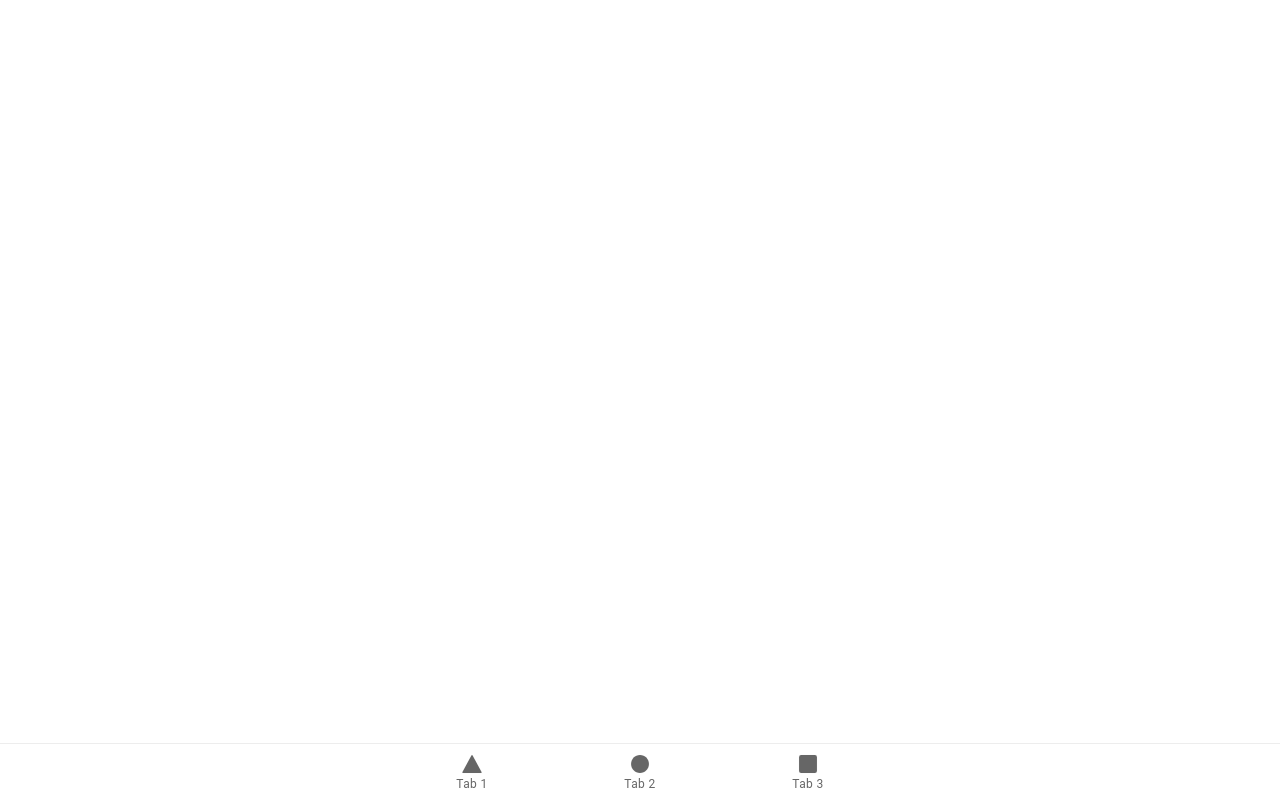
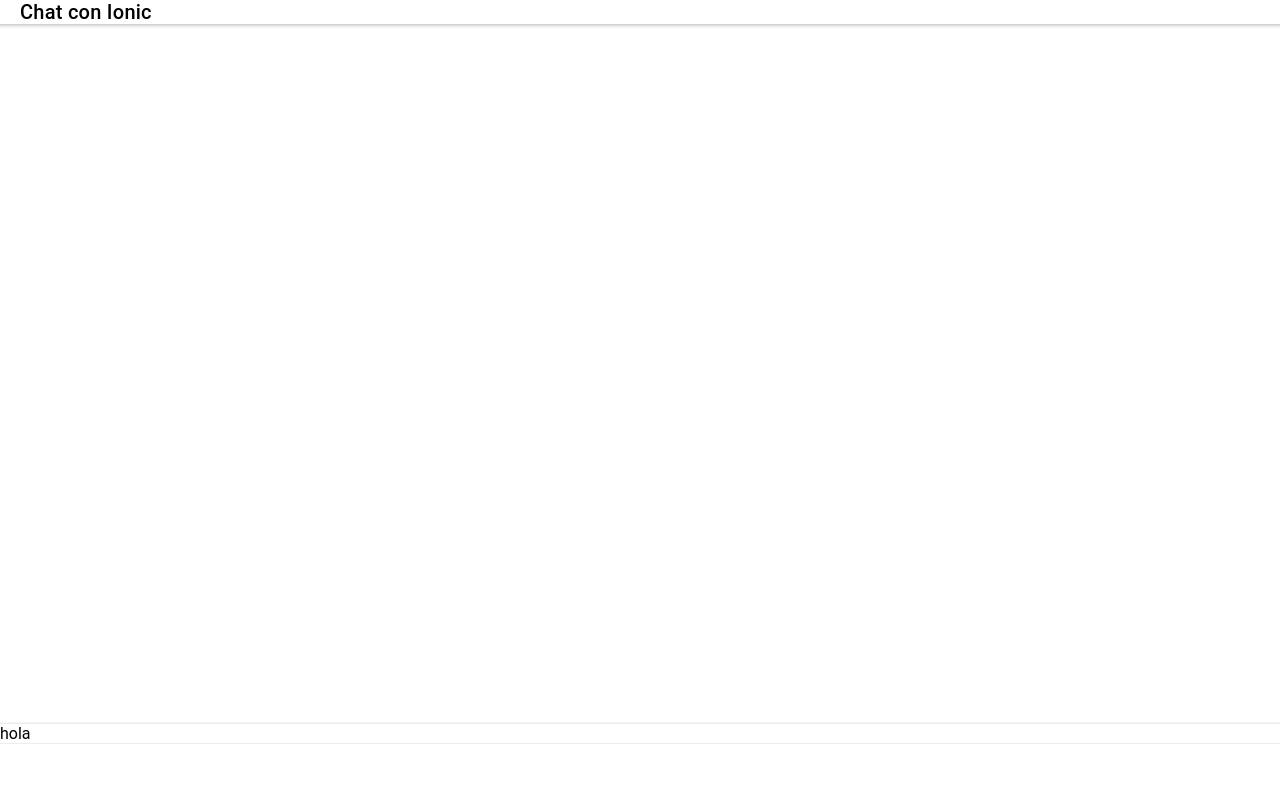
Before and after one commit to SergioBandera/chat-ionic, a React (Create React App) app: page /chat in a window 1280 px wide. Built offline with nearby package versions, Linux system fonts and the light colour scheme.

Commit message:
ionic chat

```diff
--- a/package.json
+++ b/package.json
@@ -24,7 +24,6 @@
     "react-dom": "^17.0.1",
     "react-router": "^5.2.0",
     "react-router-dom": "^5.2.0",
-    "react-scripts": "^5.0.0",
     "typescript": "^4.1.3",
     "web-vitals": "^0.2.4",
     "workbox-background-sync": "^5.1.4",
@@ -65,7 +64,8 @@
     ]
   },
   "devDependencies": {
-    "@capacitor/cli": "3.5.1"
+    "@capacitor/cli": "3.5.1",
+    "react-scripts": "5.0.1"
   },
   "description": "An Ionic project"
 }
--- a/src/App.tsx
+++ b/src/App.tsx
@@ -1,19 +1,14 @@
 import { Redirect, Route } from 'react-router-dom';
 import {
   IonApp,
-  IonIcon,
-  IonLabel,
   IonRouterOutlet,
   IonTabBar,
-  IonTabButton,
   IonTabs,
   setupIonicReact
 } from '@ionic/react';
 import { IonReactRouter } from '@ionic/react-router';
-import { ellipse, square, triangle } from 'ionicons/icons';
-import Tab1 from './pages/Tab1';
-import Tab2 from './pages/Tab2';
-import Tab3 from './pages/Tab3';
+import Chat from './pages/Chat';
+
 
 /* Core CSS required for Ionic components to work properly */
 import '@ionic/react/css/core.css';
@@ -41,32 +36,14 @@ const App: React.FC = () => (
     <IonReactRouter>
       <IonTabs>
         <IonRouterOutlet>
-          <Route exact path="/tab1">
-            <Tab1 />
-          </Route>
-          <Route exact path="/tab2">
-            <Tab2 />
-          </Route>
-          <Route path="/tab3">
-            <Tab3 />
+          <Route exact path="/chat">
+            <Chat />
           </Route>
           <Route exact path="/">
-            <Redirect to="/tab1" />
+            <Redirect to="/chat" />
           </Route>
         </IonRouterOutlet>
         <IonTabBar slot="bottom">
-          <IonTabButton tab="tab1" href="/tab1">
-            <IonIcon icon={triangle} />
-            <IonLabel>Tab 1</IonLabel>
-          </IonTabButton>
-          <IonTabButton tab="tab2" href="/tab2">
-            <IonIcon icon={ellipse} />
-            <IonLabel>Tab 2</IonLabel>
-          </IonTabButton>
-          <IonTabButton tab="tab3" href="/tab3">
-            <IonIcon icon={square} />
-            <IonLabel>Tab 3</IonLabel>
-          </IonTabButton>
         </IonTabBar>
       </IonTabs>
     </IonReactRouter>
--- a/src/components/ExploreContainer.css
+++ /dev/null
@@ -1,24 +0,0 @@
-.container {
-  text-align: center;
-  position: absolute;
-  left: 0;
-  right: 0;
-  top: 50%;
-  transform: translateY(-50%);
-}
-
-.container strong {
-  font-size: 20px;
-  line-height: 26px;
-}
-
-.container p {
-  font-size: 16px;
-  line-height: 22px;
-  color: #8c8c8c;
-  margin: 0;
-}
-
-.container a {
-  text-decoration: none;
-}
--- a/src/components/ExploreContainer.tsx
+++ /dev/null
@@ -1,16 +0,0 @@
-import './ExploreContainer.css';
-
-interface ContainerProps {
-  name: string;
-}
-
-const ExploreContainer: React.FC<ContainerProps> = ({ name }) => {
-  return (
-    <div className="container">
-      <strong>{name}</strong>
-      <p>Explore <a target="_blank" rel="noopener noreferrer" href="https://ionicframework.com/docs/components">UI Components</a></p>
-    </div>
-  );
-};
-
-export default ExploreContainer;
--- /dev/null
+++ b/src/pages/Chat.css
@@ -0,0 +1,3 @@
+.cameraOutline {
+    color: bluetooth;
+  }
--- /dev/null
+++ b/src/pages/Chat.tsx
@@ -0,0 +1,31 @@
+import {
+  IonContent,
+  IonFooter,
+  IonHeader,
+  IonIcon,
+  IonItem,
+  IonPage,
+  IonTitle,
+  IonToolbar,
+} from "@ionic/react";
+import "./Chat.css";
+
+const Chat: React.FC = () => {
+  return (
+    <IonPage>
+      <IonHeader>
+        <IonTitle>Chat con Ionic</IonTitle>
+      </IonHeader>
+      <IonContent fullscreen>
+        <IonHeader collapse="condense">
+          <IonTitle size="large">Chat</IonTitle>
+        </IonHeader>
+        <IonIcon></IonIcon>
+      </IonContent>
+      <IonFooter>hola</IonFooter>
+    </IonPage>
+  );
+};
+
+
+export default Chat;
--- a/src/pages/Tab1.tsx
+++ /dev/null
@@ -1,25 +0,0 @@
-import { IonContent, IonHeader, IonPage, IonTitle, IonToolbar } from '@ionic/react';
-import ExploreContainer from '../components/ExploreContainer';
-import './Tab1.css';
-
-const Tab1: React.FC = () => {
-  return (
-    <IonPage>
-      <IonHeader>
-        <IonToolbar>
-          <IonTitle>Tab 1</IonTitle>
-        </IonToolbar>
-      </IonHeader>
-      <IonContent fullscreen>
-        <IonHeader collapse="condense">
-          <IonToolbar>
-            <IonTitle size="large">Tab 1</IonTitle>
-          </IonToolbar>
-        </IonHeader>
-        <ExploreContainer name="Tab 1 page" />
-      </IonContent>
-    </IonPage>
-  );
-};
-
-export default Tab1;
--- a/src/pages/Tab2.tsx
+++ /dev/null
@@ -1,25 +0,0 @@
-import { IonContent, IonHeader, IonPage, IonTitle, IonToolbar } from '@ionic/react';
-import ExploreContainer from '../components/ExploreContainer';
-import './Tab2.css';
-
-const Tab2: React.FC = () => {
-  return (
-    <IonPage>
-      <IonHeader>
-        <IonToolbar>
-          <IonTitle>Tab 2</IonTitle>
-        </IonToolbar>
-      </IonHeader>
-      <IonContent fullscreen>
-        <IonHeader collapse="condense">
-          <IonToolbar>
-            <IonTitle size="large">Tab 2</IonTitle>
-          </IonToolbar>
-        </IonHeader>
-        <ExploreContainer name="Tab 2 page" />
-      </IonContent>
-    </IonPage>
-  );
-};
-
-export default Tab2;
--- a/src/pages/Tab3.tsx
+++ /dev/null
@@ -1,25 +0,0 @@
-import { IonContent, IonHeader, IonPage, IonTitle, IonToolbar } from '@ionic/react';
-import ExploreContainer from '../components/ExploreContainer';
-import './Tab3.css';
-
-const Tab3: React.FC = () => {
-  return (
-    <IonPage>
-      <IonHeader>
-        <IonToolbar>
-          <IonTitle>Tab 3</IonTitle>
-        </IonToolbar>
-      </IonHeader>
-      <IonContent fullscreen>
-        <IonHeader collapse="condense">
-          <IonToolbar>
-            <IonTitle size="large">Tab 3</IonTitle>
-          </IonToolbar>
-        </IonHeader>
-        <ExploreContainer name="Tab 3 page" />
-      </IonContent>
-    </IonPage>
-  );
-};
-
-export default Tab3;
```
Also changed, not shown: src/pages/Tab1.css (deleted), src/pages/Tab2.css (deleted), src/pages/Tab3.css (deleted), 1 other file (tests, documents, lock files or other folders).
